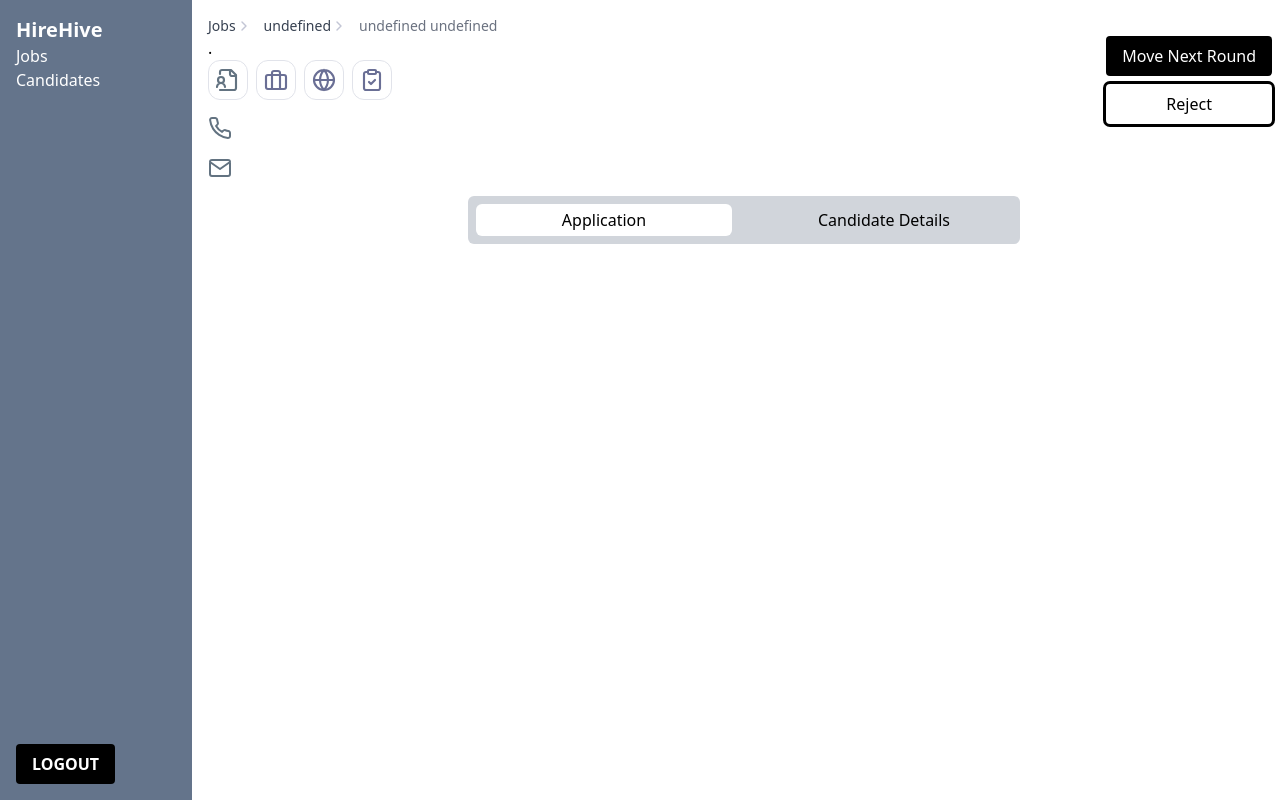
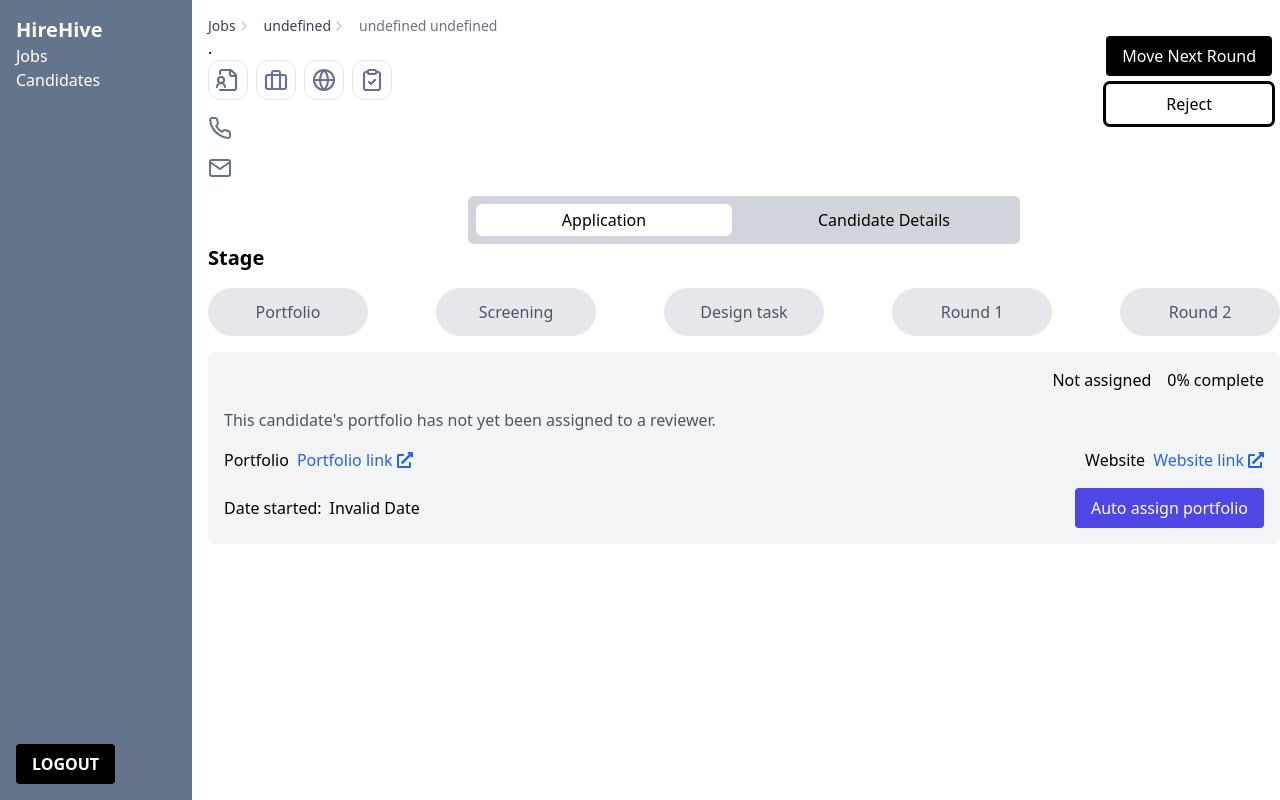
Before and after one commit to vavgithub/hirehive-1, a React (Vite) app in the folder client/: page /admin/view-candidate/1 in a window 1280 px wide. Built offline with nearby package versions, Linux system fonts and the light colour scheme; no server answers; sample sign-in values are in the browser's storage.

Commit message:
mutli stage mvp implemented

```diff
--- a/client/package.json
+++ b/client/package.json
@@ -14,6 +14,7 @@
     "@emotion/styled": "^11.11.5",
     "@mui/material": "^5.15.19",
     "@mui/x-data-grid": "^7.6.1",
+    "@reduxjs/toolkit": "^2.2.5",
     "@tanstack/react-query": "^5.35.1",
     "axios": "^1.6.8",
     "file-saver": "^2.0.5",
--- a/client/src/components/DataTable.jsx
+++ b/client/src/components/DataTable.jsx
@@ -11,6 +11,11 @@ import BudgetWithScreen from '../svg/BudgetWithScreen';
 import { FaUser, FaGlobe, FaStar } from 'react-icons/fa';
 import { exportToExcel } from '../utility/exportToExcel';
 import { Menu, MenuItem } from '@mui/material';
+
+
+
+
+
 
 const getStageOptions = (stage) => {
   switch (stage) {
--- /dev/null
+++ b/client/src/components/MultiRoundStages.jsx
@@ -0,0 +1,84 @@
+import React from 'react';
+import { FaExternalLinkAlt } from 'react-icons/fa';
+
+const stages = ['Portfolio', 'Screening', 'Design task', 'Round 1', 'Round 2'];
+
+const MultiRoundStages = ({ currentStage, candidateData, onAutoAssign }) => {
+    console.log('currentStage:', currentStage);
+    console.log('candidateData.stage:', candidateData.stage);
+
+    return (
+        <div className="mb-8">
+            <h2 className="text-xl font-bold mb-4">Stage</h2>
+            <div className="flex justify-between mb-4">
+                {stages.map((stage, index) => {
+                    const isCurrentStage =
+                        (typeof currentStage === 'number' && index + 1 === currentStage) ||
+                        (typeof currentStage === 'string' && stage === currentStage) ||
+                        stage === candidateData.stage;
+
+                    console.log(`Stage ${stage}: isCurrentStage = ${isCurrentStage}`);
+
+                    return (
+                        <div
+                            key={index}
+                            className={`flex items-center justify-center w-40 h-12 rounded-full ${
+                                isCurrentStage ? 'bg-blue-600 text-white' : 'bg-gray-200 text-gray-600'
+                            }`}
+                        >
+                            <span>{stage}</span>
+                        </div>
+                    );
+                })}
+            </div>
+
+            <div className="bg-gray-100 p-4 rounded-lg">
+                <div className="flex justify-between items-center mb-4">
+                    <h3 className="text-lg font-semibold">
+                        {typeof currentStage === 'number' ? stages[currentStage - 1] : currentStage}
+                    </h3>
+                    <div className="flex items-center">
+                        <span className="mr-4">Not assigned</span>
+                        <span>0% complete</span>
+                    </div>
+                </div>
+
+                <div className="mb-4">
+                    <p className="text-gray-600">
+                        This candidate's portfolio has not yet been assigned to a reviewer.
+                    </p>
+                </div>
+
+                <div className="flex justify-between items-center">
+                    <div className="flex items-center">
+                        <span className="mr-2">Portfolio</span>
+                        <a href={candidateData.portfolio} target="_blank" rel="noopener noreferrer" className="text-blue-600 hover:underline flex items-center">
+                            Portfolio link <FaExternalLinkAlt className="ml-1" />
+                        </a>
+                    </div>
+                    <div className="flex items-center">
+                        <span className="mr-2">Website</span>
+                        <a href={candidateData.website} target="_blank" rel="noopener noreferrer" className="text-blue-600 hover:underline flex items-center">
+                            Website link <FaExternalLinkAlt className="ml-1" />
+                        </a>
+                    </div>
+                </div>
+
+                <div className="flex justify-between items-center mt-4">
+                    <div className="flex items-center">
+                        <span className="mr-2">Date started:</span>
+                        <span>{new Date(candidateData.applicationDate).toLocaleDateString()}</span>
+                    </div>
+                    <button
+                        onClick={onAutoAssign}
+                        className="bg-indigo-600 text-white px-4 py-2 rounded hover:bg-indigo-700"
+                    >
+                        Auto assign portfolio
+                    </button>
+                </div>
+            </div>
+        </div>
+    );
+};
+
+export default MultiRoundStages;
--- a/client/src/pages/Admin/ViewCandidateProfile.jsx
+++ b/client/src/pages/Admin/ViewCandidateProfile.jsx
@@ -9,6 +9,7 @@ import BudgetIcon from '../../svg/BudgetIcon';
 import PhoneIcon from '../../svg/PhoneIcon';
 import EmailIcon from '../../svg/EmailIcon';
 import Tabs from '../../components/Tabs';
+import MultiRoundStages from '../../components/MultiRoundStages';
 
 
 const ViewCandidateProfile = () => {
@@ -48,6 +49,11 @@ const ViewCandidateProfile = () => {
         { name: `${data.jobApplied}`, href: `/admin/view-job/${data.jobId}` },
         { name: `${data.firstName} ${data.lastName}`, href: '' },
     ];
+
+    const handleAutoAssign = () => {
+        // Implement the auto-assign logic here
+        console.log('Auto assigning portfolio...');
+    };
 
     return (
         <div className="ml-52 pt-4">
@@ -91,7 +97,25 @@ const ViewCandidateProfile = () => {
             <div className='flex justify-center' >
                 <Tabs tabs={tabs} activeTab={activeTab} handleTabClick={handleTabClick} />
             </div>
-        </div>)
+
+            {activeTab === 'application' && (
+                <div>
+                    {/* Application tab content */}
+                    <MultiRoundStages
+                        currentStage={data.stage}
+                        candidateData={data}
+                        onAutoAssign={handleAutoAssign}
+                    />
+                </div>
+            )}
+            {activeTab === 'candidateDetails' && (
+                <div>
+                    {/* Candidate Details tab content */}
+                </div>
+            )}
+        </div>
+
+    )
 }
 
 export default ViewCandidateProfile
--- a/client/src/utility/exportToExcel.jsx
+++ b/client/src/utility/exportToExcel.jsx
@@ -9,5 +9,3 @@ export const exportToExcel = (data, fileName) => {
     const blob = new Blob([wbout], { type: 'application/octet-stream' });
     saveAs(blob, `${fileName}.xlsx`);
 };
-
-0
```
Also changed, not shown: 1 other file (tests, documents, lock files or other folders).
